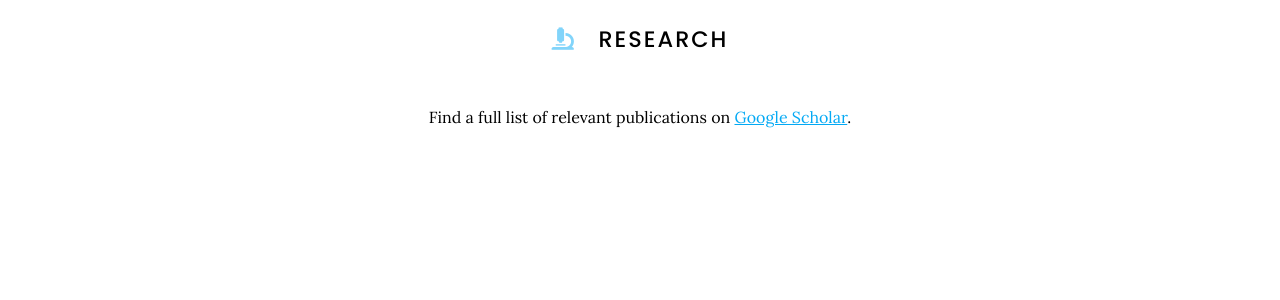
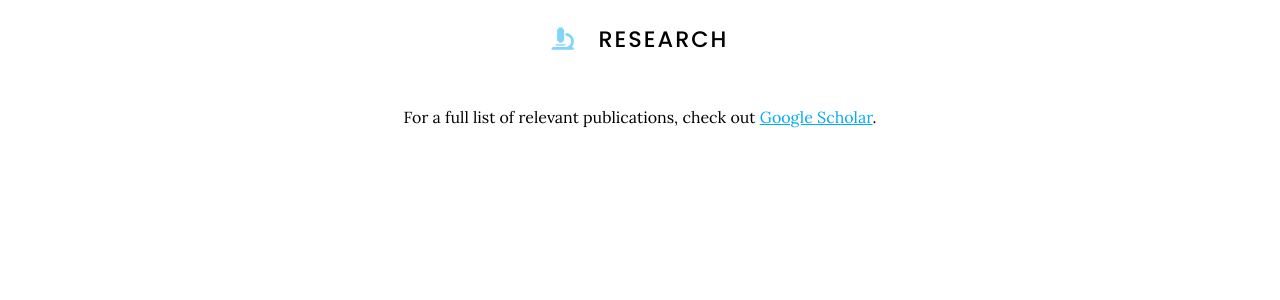
Before and after one commit to Lindsay-Lab/lindsay-lab.github.io, a Jekyll site: the page built from research/index.md, in a window 1280 px wide. Shown: the part 159-459 px from the top of the page. Built offline with Jekyll 4.4.1, drawn with Linux system fonts in a browser that asks for light colours; nearby versions of some CDN libraries.

Commit message:
Update index.md

```diff
--- a/research/index.md
+++ b/research/index.md
@@ -7,5 +7,5 @@ nav:
 
 # <i class="fas fa-microscope"></i>Research
 
-Find a full list of relevant publications on [Google Scholar](https://scholar.google.com/citations?user=4kETHY4AAAAJ&amp;hl=en).
+For a full list of relevant publications, check out [Google Scholar](https://scholar.google.com/citations?user=4kETHY4AAAAJ&amp;hl=en).
 {:.center}
```
